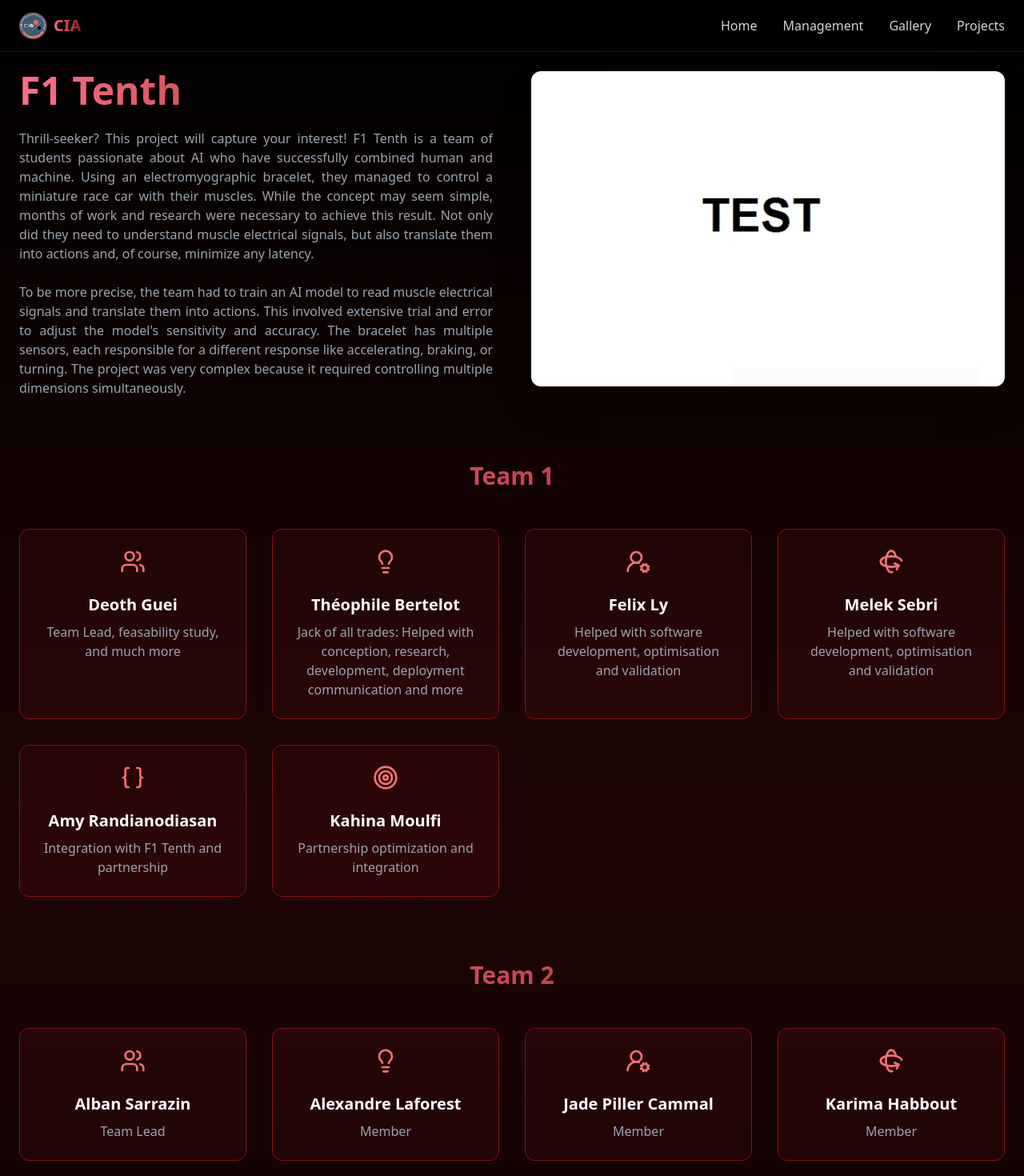
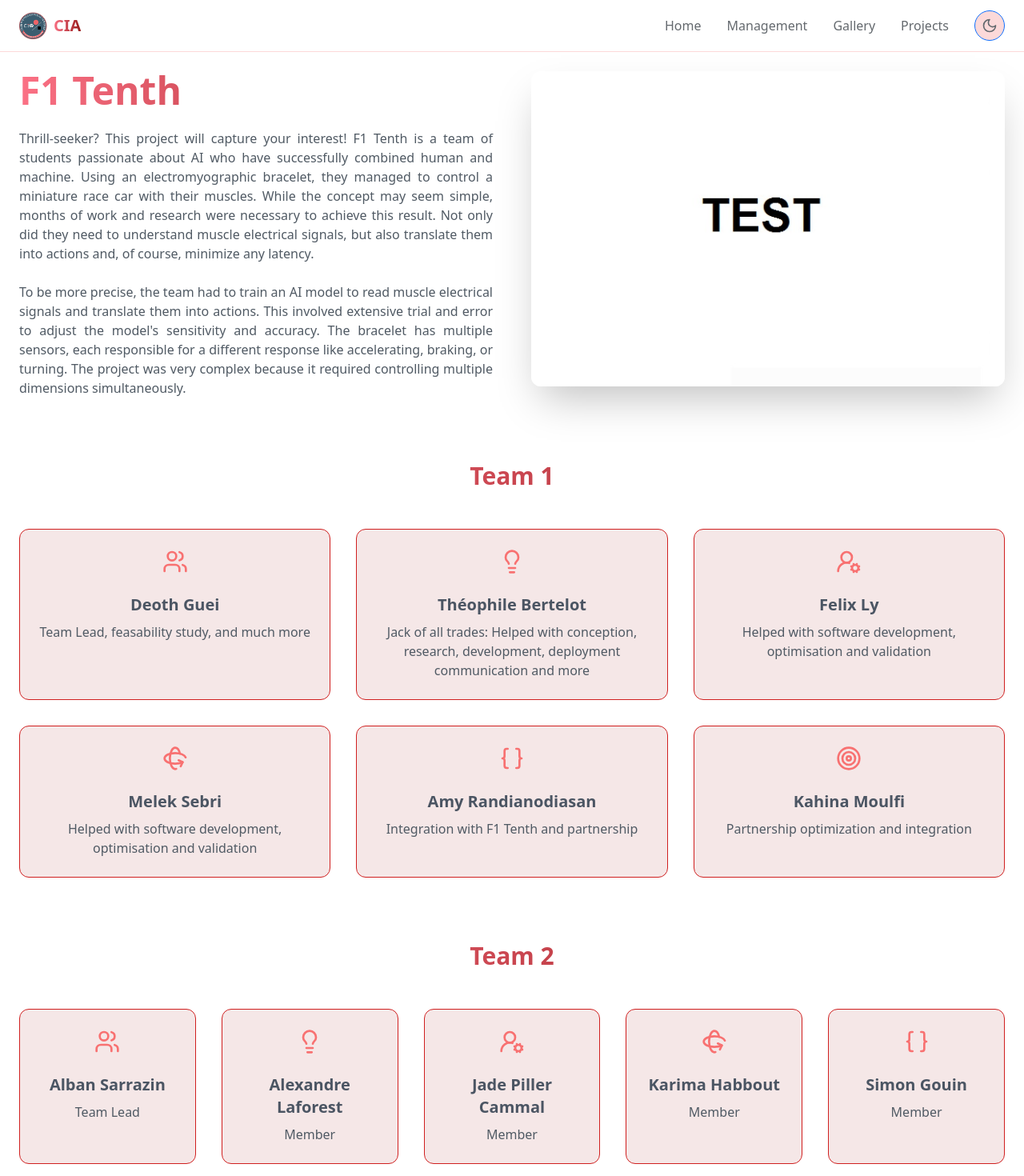
Before and after one commit to cia-ulaval/Site_Club_IA, a React (Vite) app: page /f1tenth in a window 1280 px wide. Shown: the top 1470 px of the page at 80% size. Built offline with nearby package versions, Linux system fonts and the light colour scheme.

Commit message:
feat(pages): ajusted css theme
navbar theme

feat(pages): ajusted css theme

```diff
--- a/index.html
+++ b/index.html
@@ -2,7 +2,7 @@
 <html lang="en">
   <head>
     <meta charset="UTF-8" />
-    <link rel="icon" type="image/svg+xml" href="/vite.svg" />
+    <link rel="icon" type="image/svg+xml" href="html/favicon.ico" />
     <meta name="viewport" content="width=device-width, initial-scale=1.0" />
     <title>CIA Website</title>
   </head>
--- a/src/App.tsx
+++ b/src/App.tsx
@@ -14,7 +14,7 @@
 function App() {
   return (
     <Router>
-      <div className="min-h-screen bg-gradient-to-b from-black via-red-800/20 to-black">
+      <div className="bg-white/100 dark:bg-black dark:via-red-800/20 min-h-screen dark:bg-gradient-to-b dark:from-black dark:to-black">
         <ScrollToTop />
         <Navbar />
         <Routes>
--- a/src/components/Footer.tsx
+++ b/src/components/Footer.tsx
@@ -3,7 +3,7 @@
 function Footer() {
   // @ts-ignore
   return (
-    <footer className="bg-black/60 border-t border-red-500/20 py-12 mt-20">
+    <footer className="dark:bg-black/60 bg-white/20 border-t border-red-500/20 py-12 mt-20">
       <div className="max-w-7xl mx-auto px-4">
         <div className="grid grid-cols-1 md:grid-cols-4 gap-8 mb-8">
           <div>
--- a/src/components/Navbar.tsx
+++ b/src/components/Navbar.tsx
@@ -1,15 +1,33 @@
 import { useState, useEffect, useRef } from "react";
 import { NavLink } from "react-router-dom";
+import { Button } from "react-bootstrap";
+import { Moon, Sun } from "lucide-react";
 
 function Navbar() {
+  const [rendered, setRendered] = useState(false);
   const [dropdownOpen, setDropdownOpen] = useState(false);
+  const [isDarkMode, changeTheme] = useState(false);
   const dropdownRef = useRef<HTMLDivElement>(null);
 
+  const handleThemeChange = (newDarkMode: boolean) => {
+    changeTheme(newDarkMode);
+
+    document.documentElement.classList.toggle("dark", newDarkMode);
+    document.documentElement.setAttribute("data-bs-theme", newDarkMode ? "dark" : "light");
+    localStorage.theme = newDarkMode ? "dark" : "light";
+  };
+
+  if (!rendered) {
+    const prefersDark = window.matchMedia("(prefers-color-scheme: dark)").matches;
+    const savedTheme = localStorage.getItem("theme");
+    const isDark = savedTheme === "dark" || (!savedTheme && prefersDark);
+
+    handleThemeChange(isDark);
+    setRendered(true);
+  }
+
   const handleClickOutside = (event: MouseEvent) => {
-    if (
-      dropdownRef.current &&
-      !dropdownRef.current.contains(event.target as Node)
-    ) {
+    if (dropdownRef.current && !dropdownRef.current.contains(event.target as Node)) {
       setDropdownOpen(false);
     }
   };
@@ -19,17 +37,17 @@
     return () => {
       document.removeEventListener("click", handleClickOutside);
     };
-  }, []);
+  }, [handleClickOutside]);
 
   return (
-    <nav className="sticky top-0 z-50 backdrop-blur-lg bg-black/60 border-b border-red-500/20">
+      <nav className="sticky top-0 z-50 backdrop-blur-lg bg-white/60 dark:bg-black/60 border-b border-red-500/20">
         <div className="max-w-7xl mx-auto px-4">
           <div className="flex items-center justify-between h-16">
             <NavLink to="/" className="flex items-center space-x-2">
               <img src="/img/CIA_LOGO.png" alt="CIA Logo" width={35} height={35} />
               <span className="text-xl font-bold gradient-text">CIA</span>
             </NavLink>
-          <div className="flex space-x-8 relative">
+            <div className="flex space-x-8 items-center relative">
               <NavLink
                   to="/"
                   className={({ isActive }) =>
@@ -60,6 +78,7 @@
               >
                 Gallery
               </NavLink>
+
               <div className="relative" ref={dropdownRef}>
                 <button
                     onClick={() => setDropdownOpen(!dropdownOpen)}
@@ -68,7 +87,7 @@
                   Projects
                 </button>
                 {dropdownOpen && (
-                <div className="absolute right-0 mt-2 w-40 bg-black/80 border border-red-500/20 rounded-lg shadow-lg">
+                    <div className="absolute right-0 mt-2 w-40 bg-white/80 dark:bg-black/80 border border-red-500/20 rounded-lg shadow-lg">
                       <NavLink
                           to="/flapeeg"
                           className="block px-4 py-2 text-gray-300 hover:bg-red-500/20"
@@ -102,6 +121,12 @@
                     </div>
                 )}
               </div>
+              <Button
+                className="flex items-center justify-center p-2 rounded-full bg-red-500/20 hover:bg-red-500/40 text-gray-300 transition-colors"
+                onClick={() => handleThemeChange(!isDarkMode)}
+              >
+                {isDarkMode ? <Sun className="w-5 h-5" /> : <Moon className="w-5 h-5" />}
+              </Button>
             </div>
           </div>
         </div>
--- a/src/index.css
+++ b/src/index.css
@@ -1,11 +1,48 @@
 @tailwind base;
 @tailwind components;
 @tailwind utilities;
+
+:root {
+  --video-shadow-color: rgba(230, 0, 0, 0.2);
+  --pulse-shadow-color: rgba(246, 38, 38, 0.4);
+  --pulse-mid-shadow-color: rgba(43, 5, 1, 0.8);
+  --scroll-banner-before-background: linear-gradient(to right, rgba(0, 0, 0, 1), rgba(0, 0, 0, 0));
+  --scroll-banner-after-background: linear-gradient(to left, rgba(0, 0, 0, 1), rgba(0, 0, 0, 0));
+  --custom-border-red: #861010;
+  --custom-hover-border-red: #bb2020;
+  --glow-red-shadow-color: rgba(255, 0, 0, 0.5);
+}
+
+[data-bs-theme="light"] {
+  --video-shadow-color: rgba(200, 0, 0, 0.2);
+  --pulse-shadow-color: rgba(220, 30, 30, 0.4);
+  --pulse-mid-shadow-color: rgba(255, 180, 180, 0.8);
+  --scroll-banner-before-background: linear-gradient(to right, rgba(255, 255, 255, 1), rgba(255, 255, 255, 0));
+  --scroll-banner-after-background: linear-gradient(to left, rgba(255, 255, 255, 1), rgba(255, 255, 255, 0));
+  --custom-border-red: #d02020;
+  --custom-hover-border-red: #ff4040;
+  --glow-red-shadow-color: rgba(255, 50, 50, 0.5);
+}
+
+[data-bs-theme="light"] .text-gray-300 {
+    color: rgb(100 105 110) !important;
+}
+
+[data-bs-theme="light"] .text-gray-400:not(.card-text) {
+  color: rgb(80 90 100) !important;
+}
+
+[data-bs-theme="light"] .text-gray-200:not(.card-text) {
+  color: rgb(185 190 195) !important;
+}
 
 @layer base {
   body {
     @apply bg-black text-gray-100;
   }
+}
+
+.bg-white {
 }
 
 .gradient-text {
@@ -14,7 +51,7 @@
 
 .video-container {
   @apply relative w-full aspect-video overflow-hidden rounded-lg shadow-2xl;
-  box-shadow: 0 0 50px rgba(230, 0, 0, 0.2);
+  box-shadow: 0 0 50px var(--video-shadow-color);
 }
 
 .hero-card {
@@ -24,10 +61,10 @@
 
 @keyframes pulse {
   0%, 100% {
-    box-shadow: 0 0 100px rgba(246, 38, 38, 0.4);
+    box-shadow: 0 0 100px var(--pulse-shadow-color);
   }
   50% {
-    box-shadow: 0 0 150px rgba(43, 5, 1, 0.8);
+    box-shadow: 0 0 150px var(--pulse-mid-shadow-color);
   }
 }
 
@@ -54,12 +91,12 @@
 
 .scroll-banner::before {
   left: 0;
-  background: linear-gradient(to right, rgba(0, 0, 0, 1), rgba(0, 0, 0, 0));
+  background: var(--scroll-banner-before-background);
 }
 
 .scroll-banner::after {
   right: 0;
-  background: linear-gradient(to left, rgba(0, 0, 0, 1), rgba(0, 0, 0, 0));
+  background: var(--scroll-banner-after-background);
 }
 
 .scroll-banner-content {
@@ -86,16 +123,16 @@
 }
 
 .custom-border-red {
-  border-color: #861010 !important;
+  border-color: var(--custom-border-red) !important;
 }
 
 .custom-hover-border-red:hover {
-  border-color: #bb2020 !important;
+  border-color: var(--custom-hover-border-red) !important;
 }
 
 /* Add to your global CSS or Tailwind config file */
 @layer utilities {
   .glow-red {
-    box-shadow: 0 0 100px 1px rgba(255, 0, 0, 0.5); /* Red glow */
+    box-shadow: 0 0 100px 1px var(--glow-red-shadow-color); /* Red glow */
   }
 }
--- a/src/pages/DecisionTree.tsx
+++ b/src/pages/DecisionTree.tsx
@@ -37,8 +37,8 @@
           <div className="text-red-400 mb-4 flex justify-center">
             {member.icon}
           </div>
-          <h3 className="text-xl font-bold text-white mb-2">{member.title}</h3>
-          <p className="text-gray-400">{member.description}</p>
+          <h3 className="text-xl text-gray-600 dark:text-white font-bold  mb-2"> {member.title}</h3>
+          <p className="text-gray-500">{member.description}</p>
         </div>
       ))}
     </div>
--- a/src/pages/F1Tenth.tsx
+++ b/src/pages/F1Tenth.tsx
@@ -112,7 +112,7 @@
         <h2 className="text-3xl font-bold gradient-text text-center mb-12">
           Team 1
         </h2>
-        <div className="grid grid-cols-1 md:grid-cols-4 gap-8">
+        <div className="grid grid-cols-1 md:grid-cols-3 gap-8">
           {team1.map((value, index) => (
             <div
               key={index}
@@ -121,7 +121,7 @@
               <div className="text-red-400 mb-4 flex justify-center">
                 {value.icon}
               </div>
-              <h3 className="text-xl font-bold text-white mb-2">
+              <h3 className="text-xl font-bold text-gray-600 dark:text-white mb-2">
                 {value.title}
               </h3>
               <p className="text-gray-400">{value.description}</p>
@@ -134,7 +134,7 @@
         <h2 className="text-3xl font-bold gradient-text text-center mb-12">
           Team 2
         </h2>
-        <div className="grid grid-cols-1 md:grid-cols-4 gap-8">
+        <div className="grid grid-cols-1 md:grid-cols-5 gap-8">
           {team2.map((value, index) => (
             <div
               key={index}
@@ -143,7 +143,7 @@
               <div className="text-red-400 mb-4 flex justify-center">
                 {value.icon}
               </div>
-              <h3 className="text-xl font-bold text-white mb-2">
+              <h3 className="text-xl font-bold text-gray-600 dark:text-white mb-2">
                 {value.title}
               </h3>
               <p className="text-gray-400">{value.description}</p>
--- a/src/pages/FlapEEG.tsx
+++ b/src/pages/FlapEEG.tsx
@@ -128,7 +128,7 @@
               <div className="text-red-400 mb-4 flex justify-center">
                 {member.icon}
               </div>
-              <h3 className="text-xl font-bold text-white mb-2">
+              <h3 className="text-xl font-bold text-gray-600 dark:text-white mb-2">
                 {member.title}
               </h3>
               <p className="text-gray-400">{member.description}</p>
--- a/src/pages/Lenia.tsx
+++ b/src/pages/Lenia.tsx
@@ -33,7 +33,7 @@
           <div className="text-red-400 mb-4 flex justify-center">
             {member.icon}
           </div>
-          <h3 className="text-xl font-bold text-white mb-2">{member.title}</h3>
+          <h3 className="text-xl font-bold text-gray-600 dark:text-white mb-2">{member.title}</h3>
         </div>
       ))}
     </div>
@@ -50,7 +50,7 @@
   return (
     <div className="container mx-auto p-4 text-center">
       <h1 className="text-5xl font-bold gradient-text mb-6">Lenia</h1>
-      <h2 className="text-4xl mb-6">What is Lenia?</h2>
+      <h2 className="text-4xl text-gray-600 dark:text-white mb-6">What is Lenia?</h2>
       <p className="w-full md:w-3/4 mx-auto text-lg mt-4 text-gray-400 text-justify mb-10">
         Artificial intelligence isn't just about neural networks or traditional
         algorithms. Some systems, based on simple rules, can generate
--- a/tailwind.config.js
+++ b/tailwind.config.js
@@ -1,8 +1,10 @@
 /** @type {import('tailwindcss').Config} */
 export default {
   content: ['./index.html', './src/**/*.{js,ts,jsx,tsx}'],
+  darkMode: 'selector',
   theme: {
     extend: {},
   },
   plugins: [],
+
 };
```
Also changed, not shown: src/pages/Management.tsx (+6 -6 lines), src/pages/MangaAI.tsx (+5 -5 lines). Lines whose indentation alone changed are shown as unchanged.
